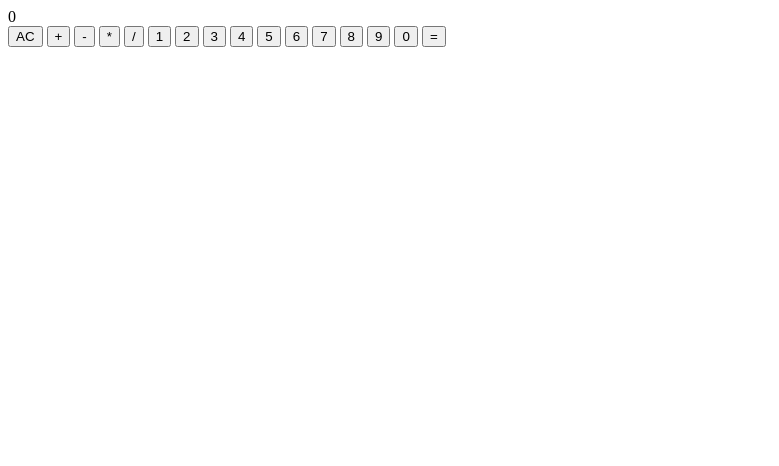
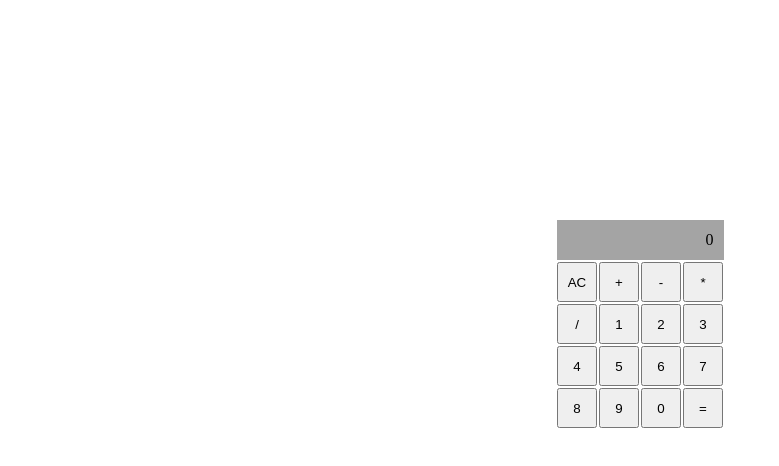
Before and after one commit to visheshgubrani/calculator-odin, a plain HTML site: page index.html in a window 1280 px wide. Both pictures are taken after a click on the button "AC". Shown: the whole page, without its empty margins (0-779 px from the left). Drawn offline with Linux system fonts and the light colour scheme.

Commit message:
Done with basic layout and functions

```diff
--- a/index.html
+++ b/index.html
@@ -7,8 +7,9 @@
     <title>Document</title>
 </head>
 <body>
-    <div class="container">
+    <div id ="container">
         <div class="display">0</div>
+        <div class="buttons">
             <button class="operator ac" value="clear">AC</button>
             <button class="operator plus" value="+">+</button>
             <button class="operator minus" value="-">-</button>
@@ -26,6 +27,7 @@
             <button class="btn zero" value="0">0</button>
             <button class="btn equal" value="equal">=</button>
          </div>
+    </div>
     <script src="main.js"></script>
 </body>
 </html>
--- a/main.js
+++ b/main.js
@@ -32,10 +32,11 @@ function operate(operator, num1, num2) {
 }
 
 
-let displayValue = 0;
+let displayValue = '';
 
 function display(digits) {
-    displayValue = displayValue * 10 + digits;
+    displayValue += parseInt(digits);
+
     document.querySelector('.display').textContent = displayValue;
 }
 
@@ -75,37 +76,48 @@ document.querySelector('.zero').addEventListener('click', function(){
 
 
 document.querySelector('.plus').addEventListener('click', function() {
-    num1 = displayValue
+    num1 = parseInt(displayValue)
     operator = '+';
     displayValue = "";
 
 })
 
 document.querySelector('.minus').addEventListener('click', function() {
-    num1 = displayValue
+    num1 = parseInt(displayValue)
     operator = '-';
     displayValue = "";
 
 })
 
 document.querySelector('.multiply').addEventListener('click', function() {
-    num1 = displayValue
+    num1 = parseInt(displayValue)
     operator = '*';
     displayValue = "";
 
 })
 
 document.querySelector('.divide').addEventListener('click', function() {
-    num1 = displayValue
+    num1 = parseInt(displayValue)
     operator = '/';
     displayValue = "";
 
 })
 
 document.querySelector('.equal').addEventListener('click', function() {
-    num2 = displayValue;
+    num2 = parseInt(displayValue)
     const result = operate(operator, num1, num2);
     displayValue = result;
+    document.querySelector('.display').textContent = parseInt(displayValue);
+
+
+})
+
+
+document.querySelector('.ac').addEventListener('click', function(){
+    num1 = 0;
+    num2 = 0;
+    displayValue = parseInt("0")
     document.querySelector('.display').textContent = displayValue;
 
+
 })
--- a/style.css
+++ b/style.css
@@ -0,0 +1,37 @@
+* {
+    padding: 0;
+    margin: 0;
+    box-sizing: border-box;
+}
+
+
+#container{
+   margin: 220px auto;
+   display: flex;
+   flex-direction: column;
+   align-items: center;
+   justify-content: center;
+}
+
+
+.buttons {
+    display: grid;
+    grid-template-columns: repeat(4, 1fr);
+    gap: 2px;
+}
+
+.display {
+    background-color: rgba(128, 128, 128, 0.719);
+    width: 167px;
+    height: 40px;
+    display: flex;
+    justify-content: end;
+    align-items: center;
+    padding: 10px;
+    margin-bottom: 2px;
+}
+
+.operator, .btn {
+    height: 40px;
+    width: 40px;
+}
```
Lines whose indentation alone changed are shown as unchanged.
